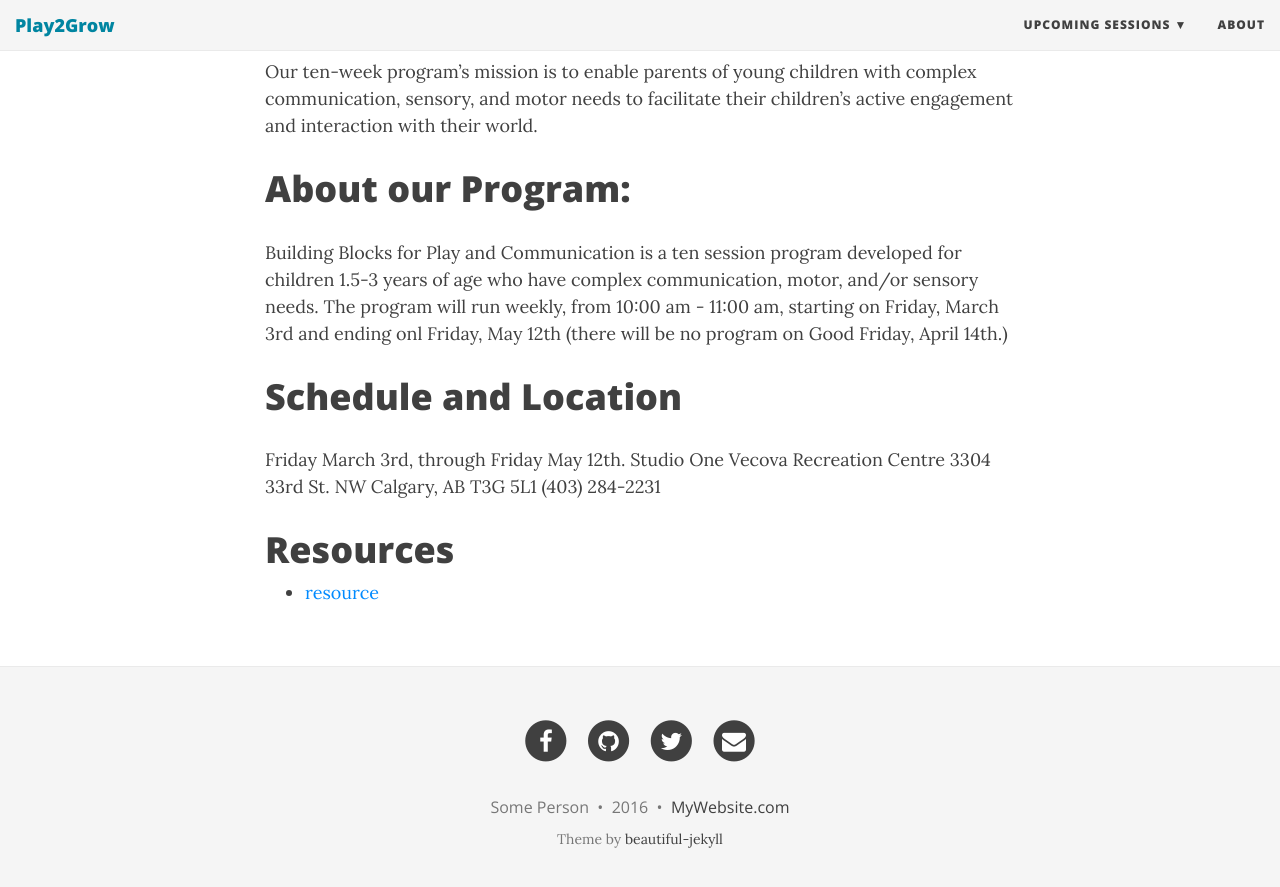
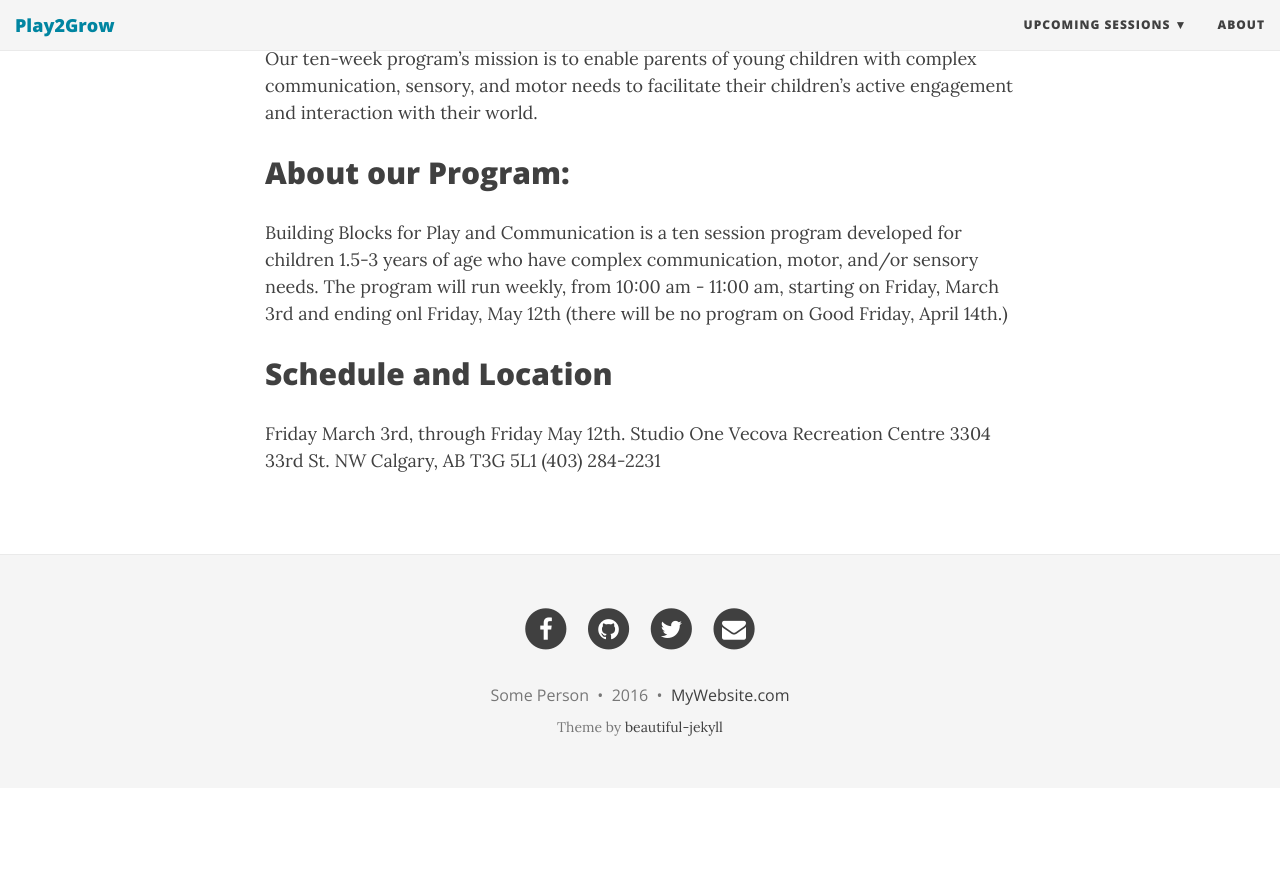
Before and after one commit to playtogrow/playtogrow.github.io, a Jekyll site: the page built from index.md, in a window 1280 px wide and 900 px high, scrolled down 735 px. Shown: the top 887 px of the window. Built offline with Jekyll 4.4.1, drawn with Linux system fonts in a browser that asks for light colours; nearby versions of some CDN libraries; after the commit the page ends 1523 px from its top, so only the background shows below that.

Commit message:
clean-up

```diff
--- a/index.md
+++ b/index.md
@@ -6,7 +6,7 @@
 
 We, Cherie Deur (OT) of Play to Grow and Heather Edey (SLP) have been working with children and young adults with complex communication, motor, and sensory needs for over 30 years collectively. These enriching and powerful experiences have inspired us to develop a unique program for young children with complex communication, motor, and sensory needs and their families.
 
-# Building Blocks for Play and Communication: Mission Statement
+## Building Blocks for Play and Communication: Mission Statement
 
 Children learn through movement, interaction, and play. Our passion is to empower young children to interact meaningfully and actively with family, friends, their community, and their environment. Active learners become confident participants and confident communicators.
 
@@ -14,11 +14,11 @@
 
 Our ten-week program’s mission is to enable parents of young children with complex communication, sensory, and motor needs to facilitate their children’s active engagement and interaction with their world.
 
-# About our Program:
+## About our Program:
 
 Building Blocks for Play and Communication is a ten session program developed for children 1.5-3 years of age who have complex communication, motor, and/or sensory needs. The program will run weekly, from 10:00 am - 11:00 am, starting on Friday, March 3rd and ending onl Friday, May 12th (there will be no program on Good Friday, April 14th.)
 
-# Schedule and Location
+## Schedule and Location
 
 Friday March 3rd, through Friday May 12th.
 Studio One
@@ -26,6 +26,3 @@
 3304 33rd St. NW
 Calgary, AB T3G 5L1
 (403) 284-2231
-
-# Resources
- - [resource](http://play2grow.org)
```
